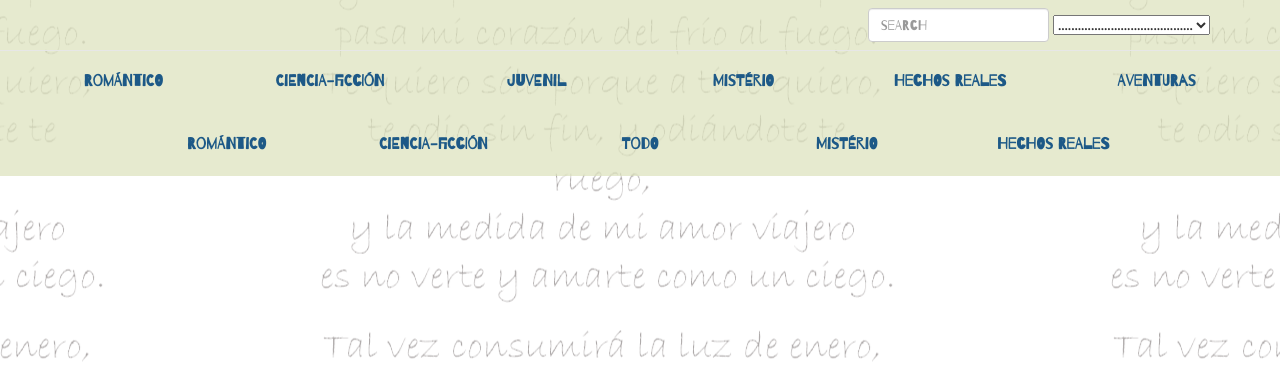
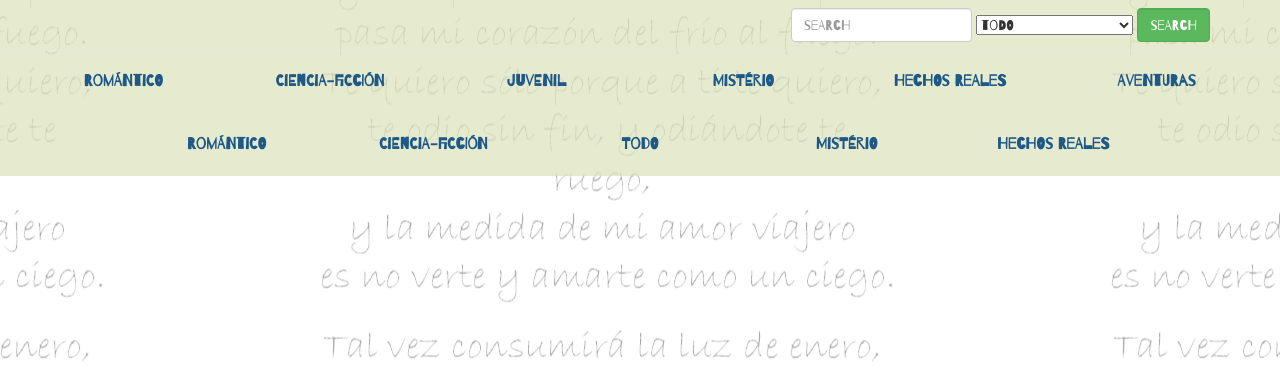
Before and after one commit to PabloPD/YolandaLee, a PHP site: the page made by View/index.php in a window 1280 px wide. Shown: the top 375 px of the page. Run offline with PHP 8.4, Linux system fonts and the light colour scheme; the template is opened without the code that fills it, so the values that code supplies are empty.

Commit message:
19.create post values to do a search

```diff
--- a/View/index.php
+++ b/View/index.php
@@ -17,16 +17,18 @@
                 </div>
 
                 <div class="collapse navbar-collapse  margintopnav navbarcolors" id="navbar-1">
-                    <form action="" class="navbar-form navbar-right" role="search">
+                    <form action="Search" method="POST" class="navbar-form navbar-right" role="search">
                         <div class="form-group">
-                            <input type="text" class="form-control" placeholder="search"/>
+                            <input type="text" name="search" class="form-control" placeholder="search"/>
                         </div>
-                        <select class="form-group" name="" id="search">
+                        <select class="form-group" name="filter">
+                            <option value="todo">todo</option>
+                            <option value="clasificación">clasificación</option>
+                            <option value="autor">autor</option>
+                            <option value="título">título</option>
                             <option value="">.........................................</option>
-                            <option value="">clasificación</option>
-                            <option value="">autor</option>
-                            <option value="">título</option>
                         </select>
+                        <input type="submit" class="form-control btn-success" value="search" id="updateBtn" />
                     </form>
                 </div>
             </div>
```
Also changed, not shown: Controller/Bootstrap.php (+6 -3 lines), Controller/View.php (+10 -0 lines), 1 other file.
